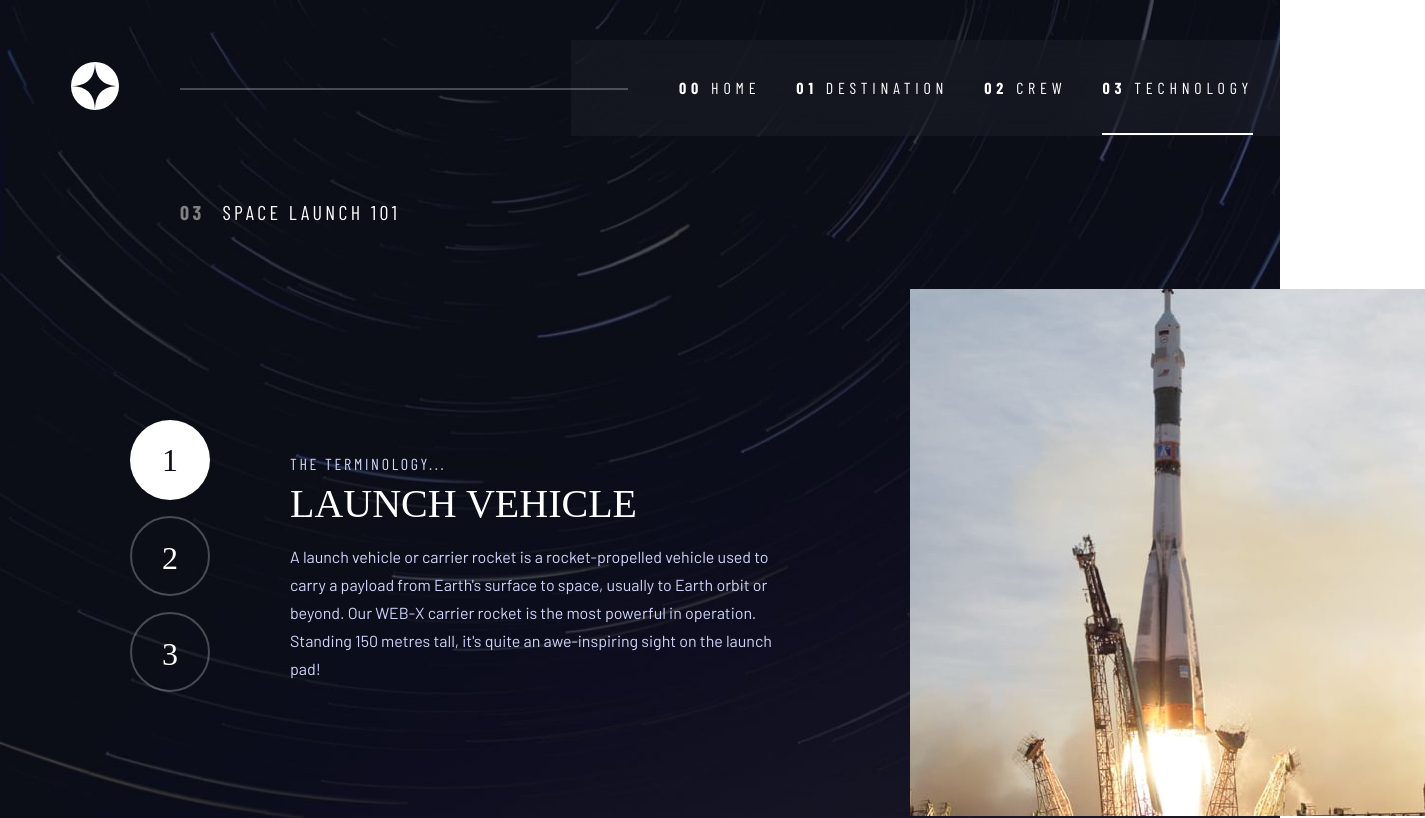
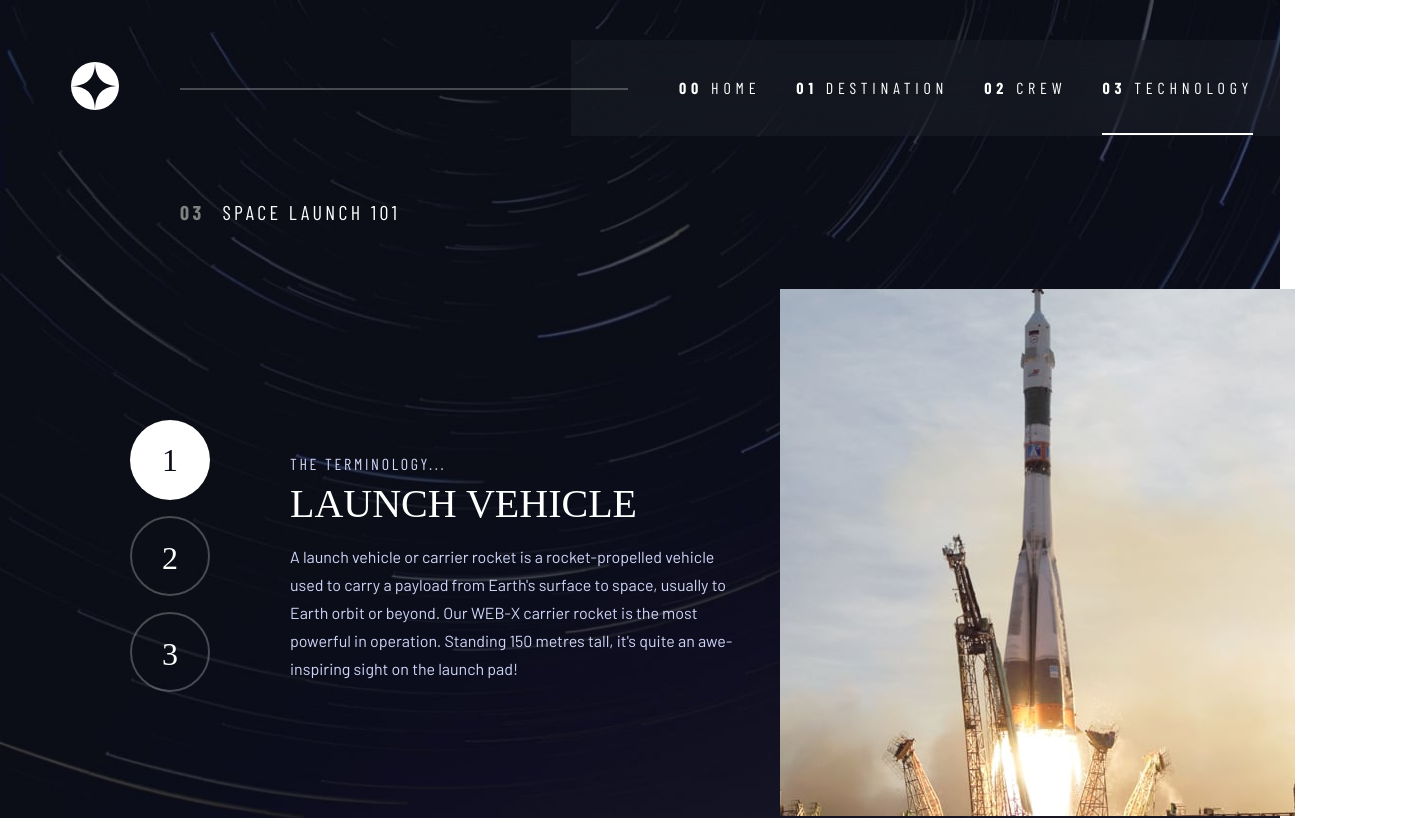
Before and after one commit to cqrlosArch/space-tourism, a React (Create React App) app: page /technology in a window 1280 px wide. Shown: the top 818 px of the page, 1425 px wide, since content can reach past the window. Built offline with nearby package versions, Linux system fonts and the light colour scheme; a web font is replaced by a local one.

Commit message:
completed

```diff
--- a/src/components/Technologies.jsx
+++ b/src/components/Technologies.jsx
@@ -50,7 +50,7 @@ const Hero = styled.div`
     grid-row: 1/2;
     width: 490px;
     text-align: start;
-    margin-right: 130px;
+      padding-right:2rem;
     align-self: center;
   }
 `;
```
